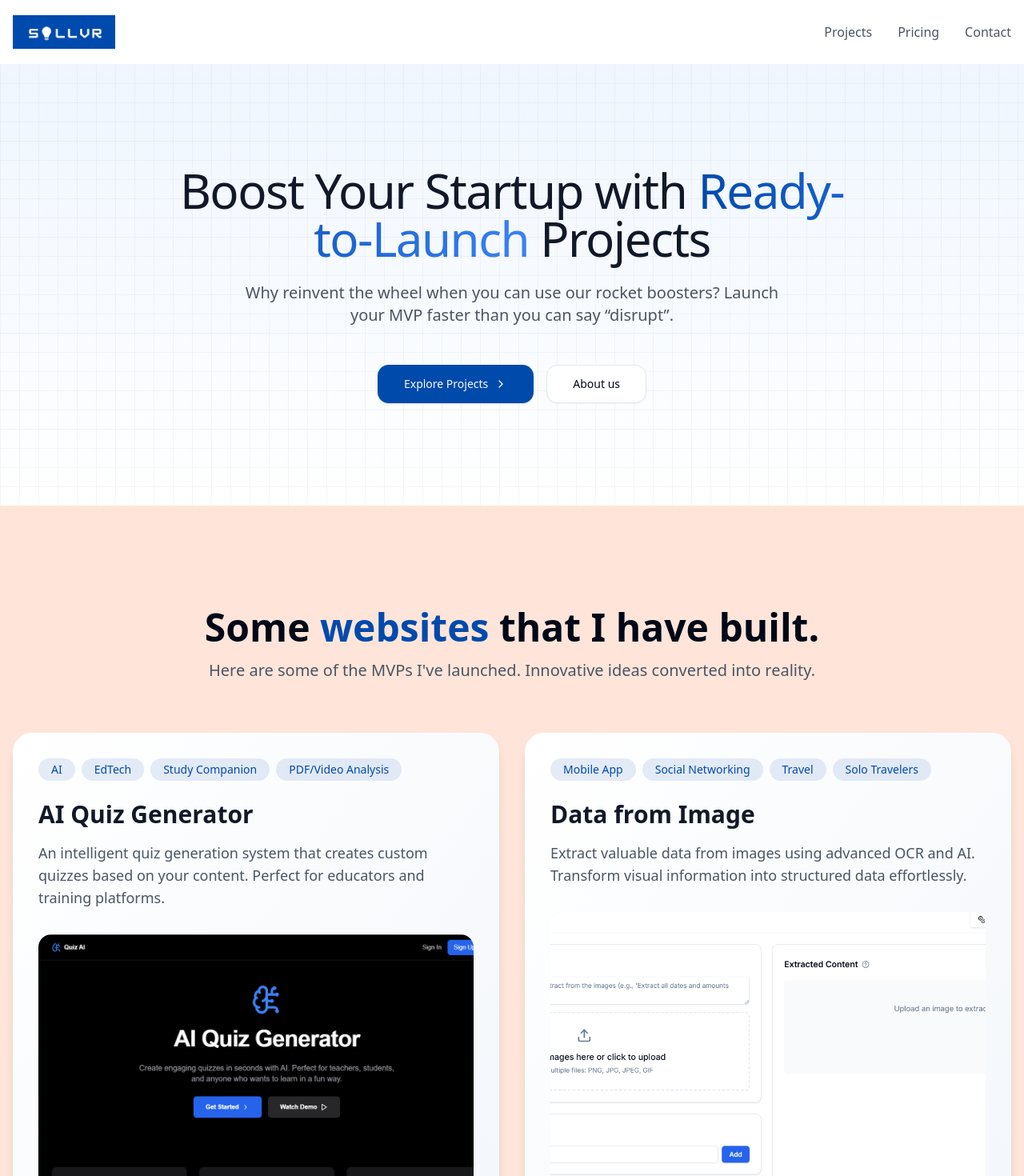
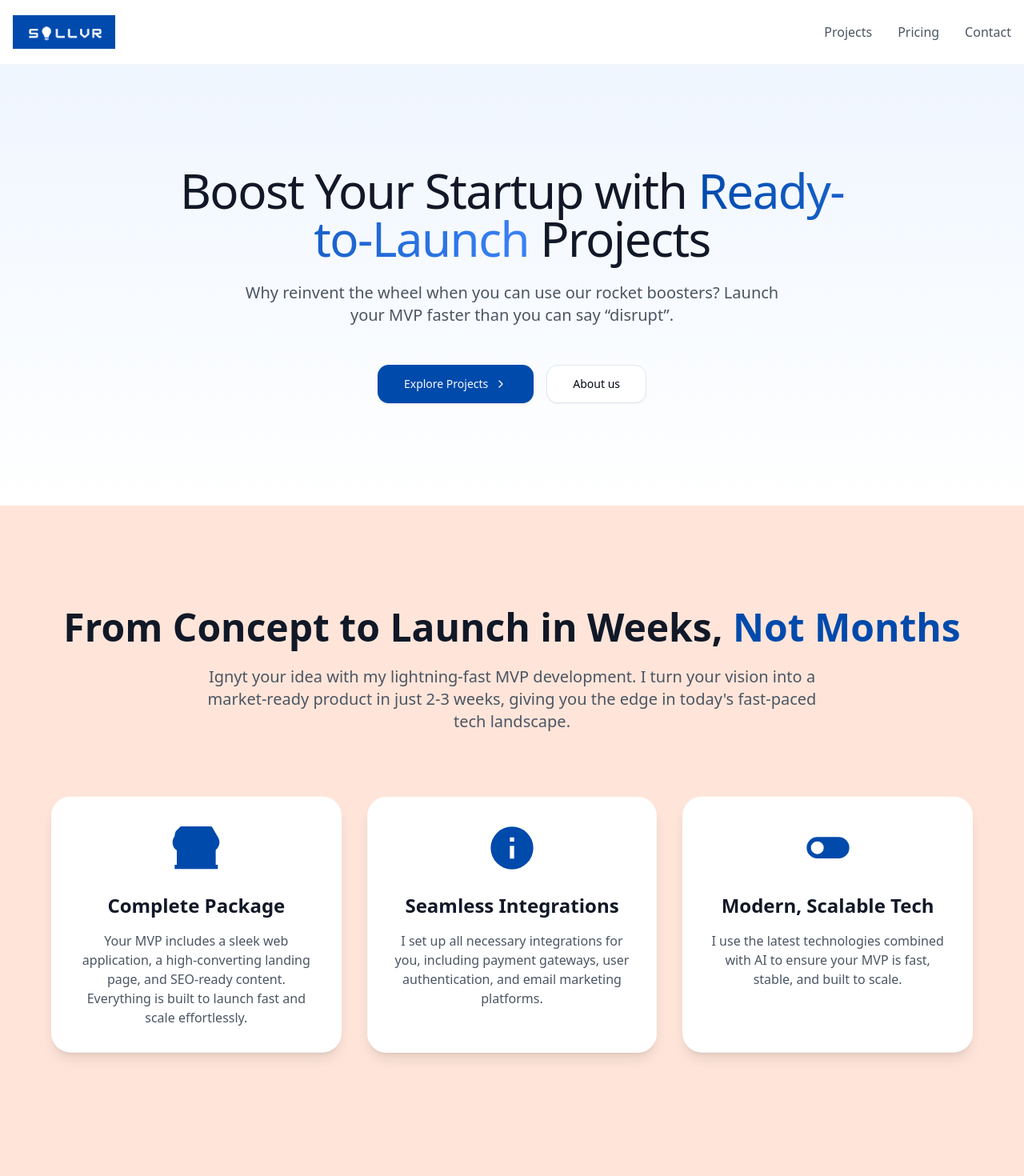
Before and after one commit to Sollvr/sollvr-website, a Next.js app: page / in a window 1280 px wide. Shown: the top 1470 px of the page at 80% size. Built offline with nearby package versions, Linux system fonts and the light colour scheme.

Commit message:
added scroll animations

```diff
--- a/app/globals.css
+++ b/app/globals.css
@@ -62,3 +62,19 @@
 .text-balance {
   text-wrap: balance;
 }
+
+@keyframes float {
+  0% {
+    transform: translateY(0px);
+  }
+  50% {
+    transform: translateY(-10px);
+  }
+  100% {
+    transform: translateY(0px);
+  }
+}
+
+.floating-card {
+  animation: float 3s ease-in-out infinite;
+}
--- a/app/page.tsx
+++ b/app/page.tsx
@@ -1,15 +1,37 @@
+'use client'
+
 import Link from 'next/link'
 import Image from 'next/image'
 import { Button } from "@/components/ui/button"
 import { ChevronRight, MessageSquare, Github, Sparkles } from 'lucide-react'
 import { ContactForm } from '@/components/contact-form'
-import { PricingSection } from '@/components/pricing-section'
+import { motion } from 'framer-motion'
+
+// Animation variants
+const fadeInUp = {
+  initial: { opacity: 0, y: 60 },
+  animate: { opacity: 1, y: 0 },
+  transition: { duration: 0.6 }
+}
+
+const staggerContainer = {
+  animate: {
+    transition: {
+      staggerChildren: 0.2
+    }
+  }
+}
 
 export default function Page() {
   return (
     <div className="min-h-screen bg-white">
       {/* Header */}
-      <header className="fixed top-0 w-full bg-white/80 backdrop-blur-sm border-b border-gray-100 z-50">
+      <motion.header
+        initial={{ y: -100 }}
+        animate={{ y: 0 }}
+        transition={{ duration: 0.5 }}
+        className="fixed top-0 w-full bg-white/80 backdrop-blur-sm border-b border-gray-100 z-50"
+      >
         <nav className="container mx-auto px-4 py-4">
           <div className="flex justify-between items-center">
             <Link href="/" className="relative w-32 h-12">
@@ -28,14 +50,30 @@ export default function Page() {
             </div>
           </div>
         </nav>
-      </header>
+      </motion.header>
 
       <main className="pt-20">
         {/* Hero Section */}
-        <section className="relative overflow-hidden bg-gradient-to-b from-blue-50 to-white py-32">
-          <div className="absolute inset-0 bg-[linear-gradient(to_right,#80808012_1px,transparent_1px),linear-gradient(to_bottom,#80808012_1px,transparent_1px)] bg-[size:24px_24px]"></div>
-          <div className="container mx-auto px-4 relative">
-            <div className="max-w-4xl mx-auto text-center">
+        <motion.section
+          initial={{ opacity: 0 }}
+          animate={{ opacity: 1 }}
+          transition={{ duration: 0.8 }}
+          className="relative overflow-hidden bg-gradient-to-b from-blue-50 to-white py-32"
+        >
+          <motion.div
+            initial={{ scale: 1.1, opacity: 0 }}
+            animate={{ scale: 1, opacity: 0.1 }}
+            transition={{ duration: 1 }}
+            className="absolute inset-0 bg-[linear-gradient(to_right,#80808012_1px,transparent_1px),linear-gradient(to_bottom,#80808012_1px,transparent_1px)] bg-[size:24px_24px]"
+          />
+          <motion.div
+            variants={staggerContainer}
+            initial="initial"
+            whileInView="animate"
+            viewport={{ once: true }}
+            className="container mx-auto px-4 relative"
+          >
+            <motion.div variants={fadeInUp} className="max-w-4xl mx-auto text-center">
               <h1 className="font-roboto text-6xl font-medium text-gray-900 mb-6 tracking-tight">
                 Boost Your Startup with{" "}
                 <span className="bg-clip-text text-transparent bg-gradient-to-r from-[rgb(0,74,172)] to-blue-500">
@@ -54,22 +92,94 @@ export default function Page() {
                   About us
                 </Button>
               </div>
+            </motion.div>
+          </motion.div>
+        </motion.section>
+
+        {/* Info Section */}
+        <motion.section
+          variants={staggerContainer}
+          initial="initial"
+          whileInView="animate"
+          viewport={{ once: true, margin: "-100px" }}
+          className="py-32 bg-[#FFE5D9]"
+        >
+          <div className="container mx-auto px-4">
+            <motion.div variants={fadeInUp} className="text-center mb-20">
+              <h2 className="font-roboto text-5xl font-bold mb-6 text-gray-900">
+                From Concept to Launch in Weeks, <span className="text-[rgb(0,74,172)]">Not Months</span>
+              </h2>
+              <p className="text-xl text-gray-600 max-w-3xl mx-auto">
+                Ignyt your idea with my lightning-fast MVP development. I turn your vision into a
+                market-ready product in just 2-3 weeks, giving you the edge in today's fast-paced
+                tech landscape.
+              </p>
+            </motion.div>
+            <div className="grid grid-cols-1 md:grid-cols-3 gap-8 max-w-6xl mx-auto">
+              <div className="bg-white rounded-3xl p-8 text-center floating-card shadow-lg">
+                <div className="w-16 h-16 mx-auto mb-6 text-[rgb(0,74,172)]">
+                  <svg xmlns="http://www.w3.org/2000/svg" viewBox="0 0 24 24" fill="currentColor">
+                    <path d="M21 13.242V20h1v2H2v-2h1v-6.758A4.496 4.496 0 0 1 1 9.5c0-.827.224-1.624.633-2.303L4.345 2.5a1 1 0 0 1 .866-.5H18.79a1 1 0 0 1 .866.5l2.712 4.697c.409.679.633 1.476.633 2.303 0 1.45-.693 2.737-1.763 3.542V20h1v2H2v-2h1V9.242a4.496 4.496 0 0 1-1-2.742c0-.827.224-1.624.633-2.303L4.345 2.5a1 1 0 0 1 .866-.5H18.79a1 1 0 0 1 .866.5l2.712 4.697c.409.679.633 1.476.633 2.303 0 1.45-.693 2.737-1.763 3.542z"/>
+                  </svg>
+                </div>
+                <h3 className="text-2xl font-bold text-gray-900 mb-4">Complete Package</h3>
+                <p className="text-gray-600">
+                  Your MVP includes a sleek web application, a high-converting landing page, and SEO-ready content.
+                  Everything is built to launch fast and scale effortlessly.
+                </p>
+              </div>
+
+              <div className="bg-white rounded-3xl p-8 text-center floating-card shadow-lg" style={{ animationDelay: '0.2s' }}>
+                <div className="w-16 h-16 mx-auto mb-6 text-[rgb(0,74,172)]">
+                  <svg xmlns="http://www.w3.org/2000/svg" viewBox="0 0 24 24" fill="currentColor">
+                    <path d="M13 9h-2V7h2m0 10h-2v-6h2m-1-9A10 10 0 0 0 2 12a10 10 0 0 0 10 10 10 10 0 0 0 10-10A10 10 0 0 0 12 2Z"/>
+                  </svg>
+                </div>
+                <h3 className="text-2xl font-bold text-gray-900 mb-4">Seamless Integrations</h3>
+                <p className="text-gray-600">
+                  I set up all necessary integrations for you, including payment gateways, user authentication,
+                  and email marketing platforms.
+                </p>
+              </div>
+
+              <div className="bg-white rounded-3xl p-8 text-center floating-card shadow-lg" style={{ animationDelay: '0.4s' }}>
+                <div className="w-16 h-16 mx-auto mb-6 text-[rgb(0,74,172)]">
+                  <svg xmlns="http://www.w3.org/2000/svg" viewBox="0 0 24 24" fill="currentColor">
+                    <path d="M17,7H7A5,5 0 0,0 2,12A5,5 0 0,0 7,17H17A5,5 0 0,0 22,12A5,5 0 0,0 17,7M7,15A3,3 0 0,1 4,12A3,3 0 0,1 7,9A3,3 0 0,1 10,12A3,3 0 0,1 7,15Z"/>
+                  </svg>
+                </div>
+                <h3 className="text-2xl font-bold text-gray-900 mb-4">Modern, Scalable Tech</h3>
+                <p className="text-gray-600">
+                  I use the latest technologies combined with AI to ensure your MVP is fast, stable,
+                  and built to scale.
+                </p>
               </div>
             </div>
-        </section>
+          </div>
+        </motion.section>
 
         {/* Projects Section */}
-        <section id="projects" className="py-32 bg-[#FFE5D9]">
+        <motion.section
+          variants={staggerContainer}
+          initial="initial"
+          whileInView="animate"
+          viewport={{ once: true, margin: "-100px" }}
+          className="py-32 bg-[#FFE5D9]"
+        >
           <div className="container mx-auto px-4">
-            <div className="text-center mb-16">
+            <motion.div variants={fadeInUp} className="text-center mb-16">
               <h2 className="text-5xl font-bold mb-4">
-                Some <span className="text-[rgb(0,74,172)]">websites</span> that I have built.
+                A glimpse into the <span className="text-[rgb(0,74,172)]">websites</span> that I have built.
               </h2>
               <p className="text-xl text-gray-600">
-                Here are some of the MVPs I've launched. Innovative ideas converted into reality.
+                Here are some of the MVPs I've helped founders launch. They all had innovative ideas and I helped them convert them into reality.
               </p>
-            </div>
-            <div className="grid grid-cols-1 md:grid-cols-2 gap-8 max-w-7xl mx-auto">
+            </motion.div>
+            <motion.div
+              variants={staggerContainer}
+              className="grid grid-cols-1 md:grid-cols-2 gap-8 max-w-7xl mx-auto"
+            >
+              <motion.div variants={fadeInUp}>
                 <ProjectCard
                   title="AI Quiz Generator"
                   description="An intelligent quiz generation system that creates custom quizzes based on your content. Perfect for educators and training platforms."
@@ -78,6 +188,8 @@ export default function Page() {
                   demoLink="https://quzai.sollvr.com"
                   tags={["AI", "EdTech", "Study Companion", "PDF/Video Analysis"]}
                 />
+              </motion.div>
+              <motion.div variants={fadeInUp}>
                 <ProjectCard
                   title="Data from Image"
                   description="Extract valuable data from images using advanced OCR and AI. Transform visual information into structured data effortlessly."
@@ -86,31 +198,42 @@ export default function Page() {
                   demoLink="https://datafromimage.sollvr.com"
                   tags={["Mobile App", "Social Networking", "Travel", "Solo Travelers"]}
                 />
+              </motion.div>
+            </motion.div>
           </div>
-          </div>
-        </section>
-
-        {/* Pricing Section */}
-        <section className="bg-gray-50">
-          <PricingSection />
-        </section>
+        </motion.section>
 
         {/* Contact Section */}
-        <section id="contact" className="py-32 bg-white">
+        <motion.section
+          variants={staggerContainer}
+          initial="initial"
+          whileInView="animate"
+          viewport={{ once: true, margin: "-100px" }}
+          id="contact"
+          className="py-32 bg-white"
+        >
           <div className="container mx-auto px-4">
-            <div className="flex items-center justify-center gap-3 mb-16">
+            <motion.div variants={fadeInUp} className="flex items-center justify-center gap-3 mb-16">
               <MessageSquare className="w-8 h-8 text-[rgb(0,74,172)]" />
               <h2 className="font-roboto text-4xl font-medium text-center text-gray-900">
                 Let&apos;s Talk Rocket Science
               </h2>
+            </motion.div>
+            <motion.div
+              variants={fadeInUp}
+              className="max-w-md mx-auto bg-white rounded-2xl shadow-sm border border-gray-100 p-8"
+            >
+              <ContactForm />
+            </motion.div>
           </div>
-            <div className="max-w-md mx-auto bg-white rounded-2xl shadow-sm border border-gray-100 p-8">
-              <ContactForm />
-            </div>
-          </div>
-        </section>
+        </motion.section>
 
-        <footer className="bg-gray-900 text-gray-300 py-16">
+        <motion.footer
+          initial={{ opacity: 0 }}
+          whileInView={{ opacity: 1 }}
+          viewport={{ once: true }}
+          className="bg-gray-900 text-gray-300 py-16"
+        >
           <div className="container mx-auto px-4 text-center">
             <div className="flex items-center justify-center mb-8">
               <Image
@@ -123,7 +246,7 @@ export default function Page() {
             </div>
             <p className="text-sm">&copy; 2024 Sollvr. All rights reserved. Now go disrupt something!</p>
           </div>
-        </footer>
+        </motion.footer>
       </main>
     </div>
   )
--- a/package.json
+++ b/package.json
@@ -15,6 +15,7 @@
     "@radix-ui/react-slot": "^1.1.0",
     "class-variance-authority": "^0.7.0",
     "clsx": "^2.1.1",
+    "framer-motion": "^11.13.5",
     "lucide-react": "^0.451.0",
     "next": "14.2.15",
     "nodemailer": "^6.9.15",
```
Also changed, not shown: 1 other file (tests, documents, lock files or other folders). Lines whose indentation alone changed are shown as unchanged.
